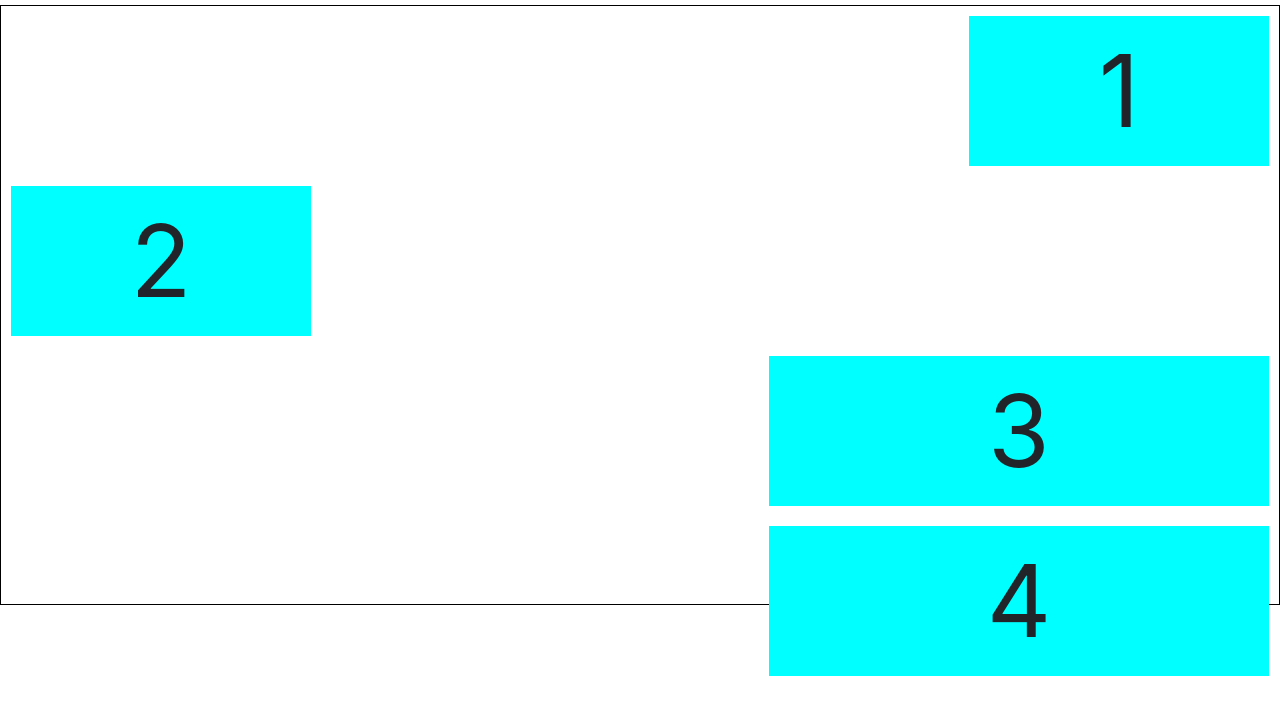
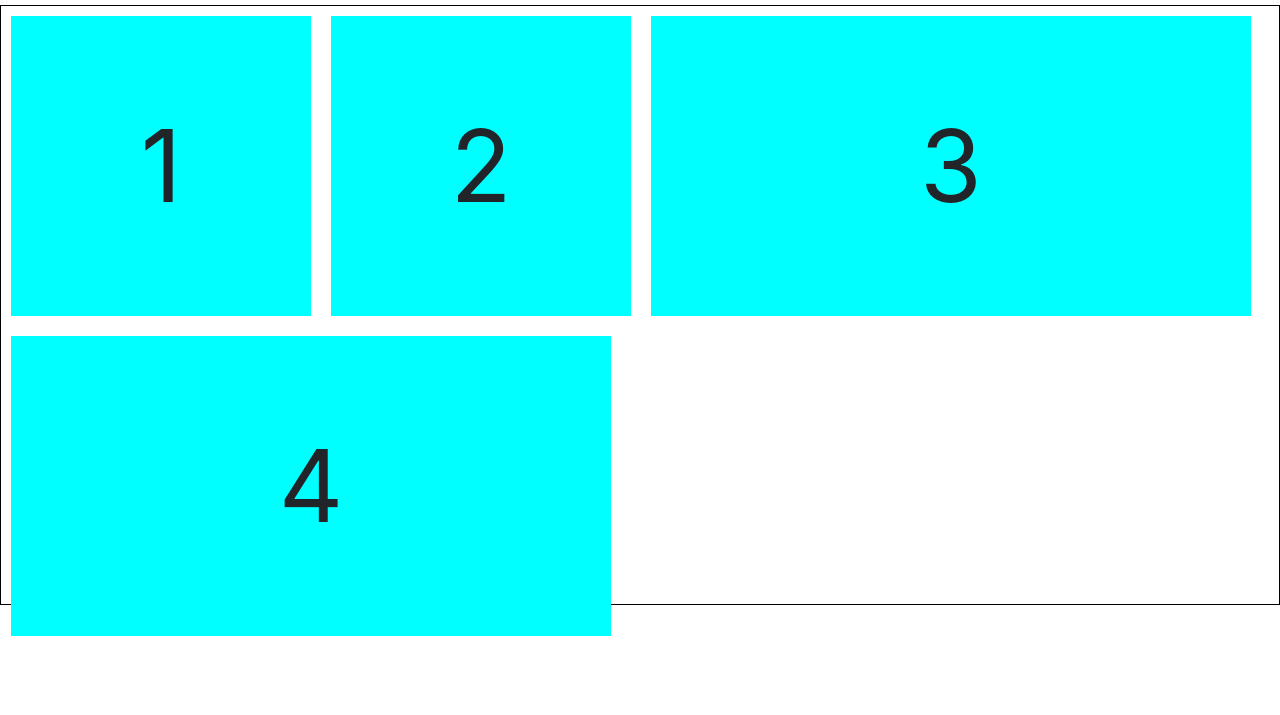
Before and after one commit to nikkigarcia/flexbox-example, a plain HTML site: page index.html in a window 1280 px wide. Shown: the part 51-766 px from the top of the page. Drawn offline with nearby package versions, Linux system fonts and the light colour scheme.

Commit message:
fourth example with flex-wrap: wrap

```diff
--- a/css/styles.css
+++ b/css/styles.css
@@ -5,8 +5,9 @@
     border: 1px solid black;
     height: 600px;
     display: flex;
-    flex-direction: column;
-    align-items: flex-end;
+    flex-direction: row;
+    align-items: flex-start;
+    flex-wrap: wrap;
 }
 .box{
     height: 300px;
@@ -15,7 +16,7 @@
     font-size: 100px;
 
     display: flex;
-    flex-direction: column;
+    flex-direction: row;
     align-items: center;
     justify-content: center;
 }
@@ -23,9 +24,9 @@
     width: 300px;
 }
 .box2{
-    width: 500px;
+    width: 600px;
 }
-.second{
+/* .second{
     display: flex;
     align-self: flex-start;
-}
+} */
```
